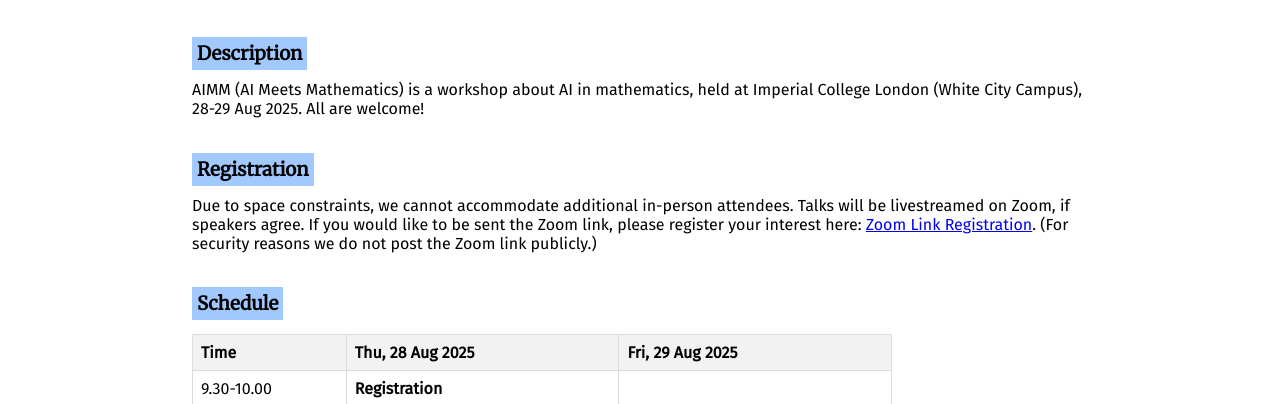
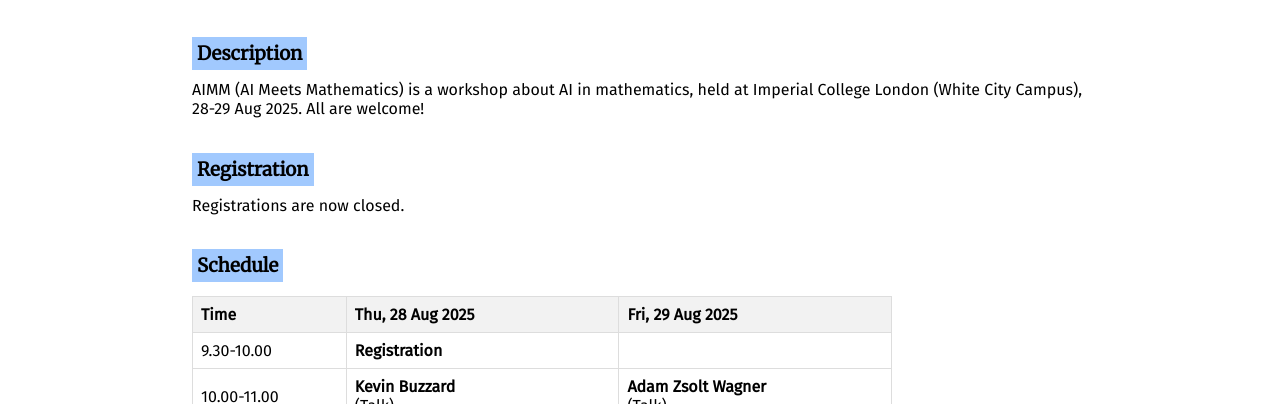
Before and after one commit to AIMM-workshop/AIMM-workshop.github.io, a plain HTML site: page index.html in a window 1280 px wide. Shown: the part 330-734 px from the top of the page. Drawn offline with Linux system fonts and the light colour scheme.

Commit message:
Closed registrations

```diff
--- a/index.html
+++ b/index.html
@@ -80,7 +80,7 @@ table {
   <p>AIMM (AI Meets Mathematics) is a workshop about AI in mathematics, held at Imperial College London (White City Campus), 28-29 Aug 2025. All are welcome!</p>
 
   <h3>Registration</h3>
-  <p>Due to space constraints, we cannot accommodate additional in-person attendees. Talks will be livestreamed on Zoom, if speakers agree. If you would like to be sent the Zoom link, please register your interest here: <a href="https://docs.google.com/forms/d/e/1FAIpQLSegpkehDuelkjEy2IrJGCPDXWwJLR9lrlhkmmyrH0slf3xeYQ/viewform?usp=dialog">Zoom Link Registration</a>. (For security reasons we do not post the Zoom link publicly.)</p>
+  <p>Registrations are now closed.</p>
 
   <h3>Schedule</h3>
   <div style="overflow-x:auto; max-width:700px;">
```
